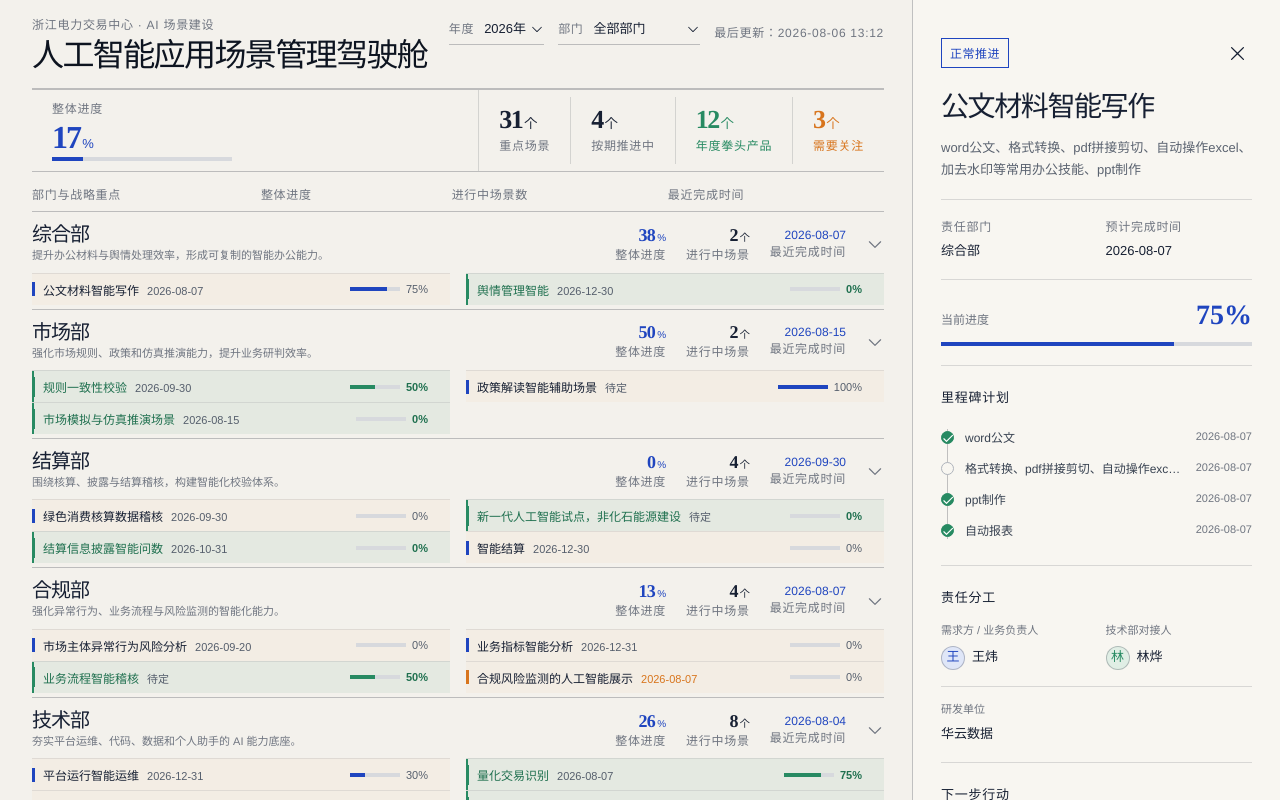
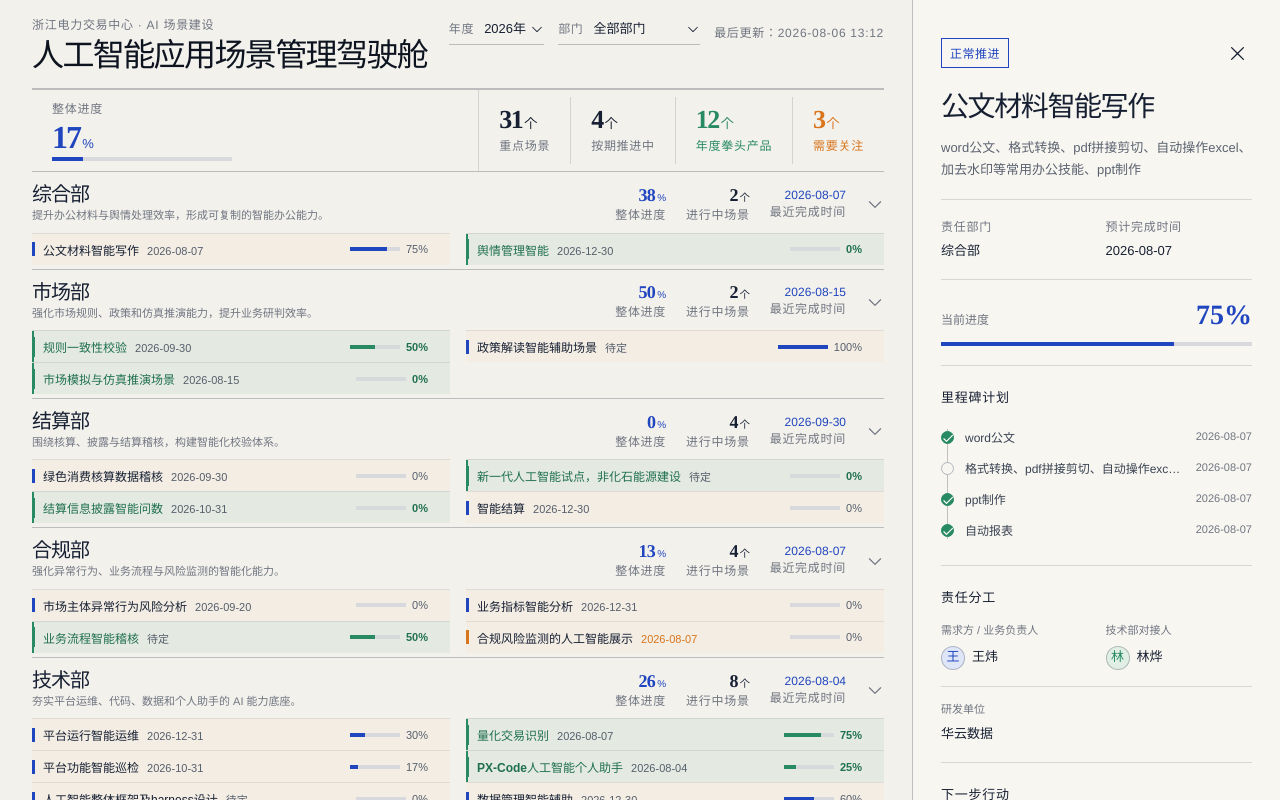
Before and after one commit to wpc0429-lab/ZJ-annual-task-dashboard, a React (Vite) app: page / in a window 1280 px wide. Shown: the top 800 px of the page. Built offline with nearby package versions, Linux system fonts and the light colour scheme.

Commit message:
修改显示信息

```diff
--- a/src/App.jsx
+++ b/src/App.jsx
@@ -534,13 +534,6 @@ function App() {
           </div>
         </section>
 
-        <div className="table-head" aria-hidden="true">
-          <span>部门与战略重点</span>
-          <span>整体进度</span>
-          <span>进行中场景数</span>
-          <span>最近完成时间</span>
-          <span />
-        </div>
 
         <div className="department-list">
           {visibleDepartments.map((department) => (
```
Also changed, not shown: 1 other file (tests, documents, lock files or other folders).
